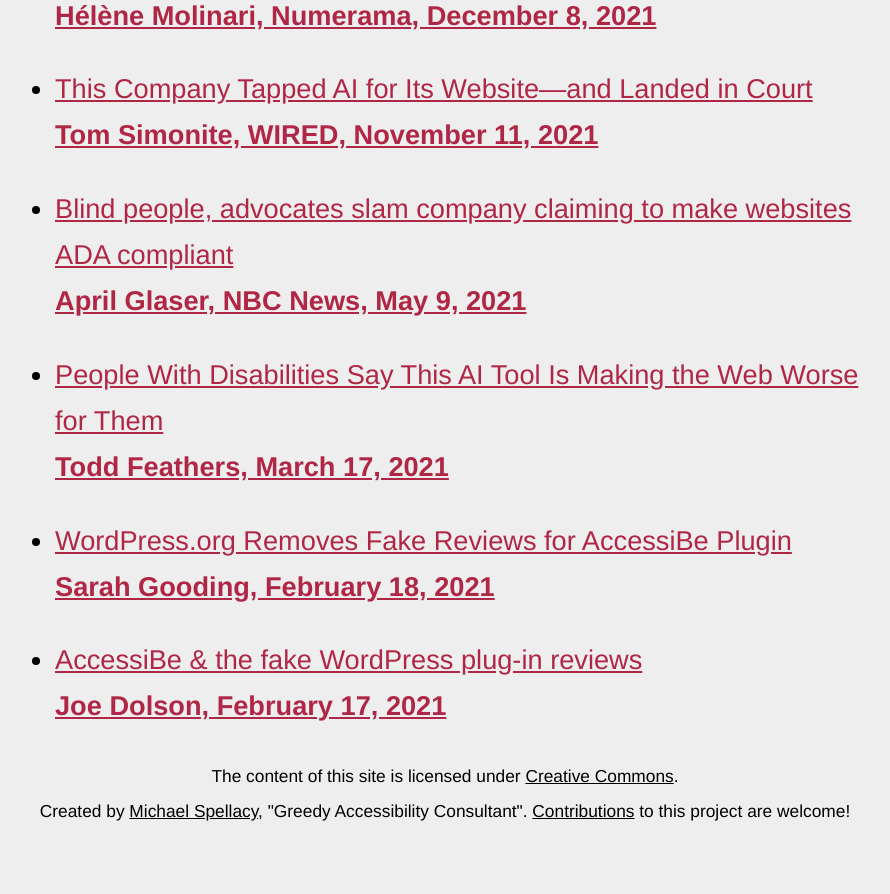
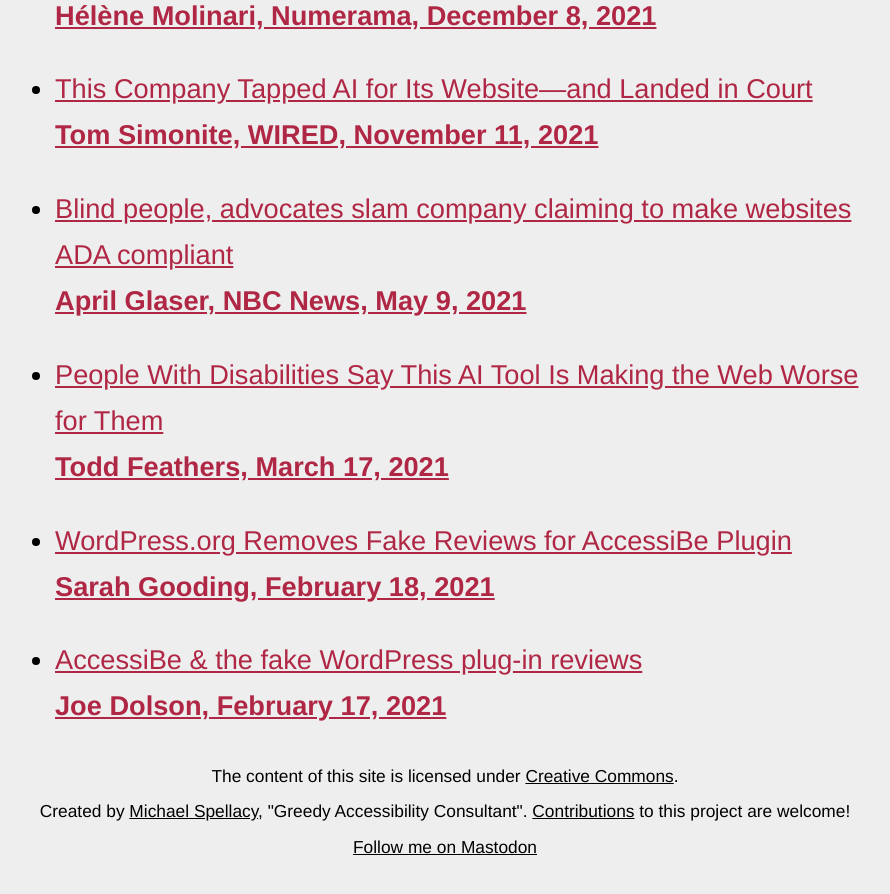
Before and after one commit to michaelspellacy/shouldiuseanaccessibilityoverlay-com, a Jekyll site: the page built from index.html, in a window 1280 px wide and 900 px high, scrolled down 11153 px. Shown: the top 894 px of the window, without its empty margins (195-1085 px from the left). Built offline with Jekyll 4.4.1, drawn with Linux system fonts in a browser that asks for light colours; before the commit the page ends 12017 px from its top, so only the background shows below that.

Commit message:
Update default.html

```diff
--- a/_layouts/default.html
+++ b/_layouts/default.html
@@ -162,9 +162,20 @@
 
       <address>
 
-        <p><small>The content of this site is licensed under <a href="http://creativecommons.org/licenses/by-nc-sa/3.0/">Creative Commons</a>. <br>
+        <p>
 
-          Created by <span itemprop="author" itemscope itemtype="http://schema.org/Person"><a href="https://michaelspellacy.com" itemprop="url"><span itemprop="name">Michael Spellacy</span></a></span>, "Greedy Accessibility Consultant". <a href="/contribute/">Contributions</a> to this project are welcome!</small></p>
+          <small>
+
+            The content of this site is licensed under <a href="http://creativecommons.org/licenses/by-nc-sa/3.0/">Creative Commons</a>. <br>
+
+            Created by <span itemprop="author" itemscope itemtype="http://schema.org/Person"><a href="https://michaelspellacy.com" itemprop="url" rel="me"><span itemprop="name">Michael Spellacy</span></a></span>, "Greedy Accessibility Consultant". <a href="/contribute/">Contributions</a> to this project are welcome! <br>
+
+            <a rel="me" href="https://a11y.info/@spellacy">Follow me on Mastodon</a>
+
+        </small>
+
+
+        </p>
 
       </address>
 
```
